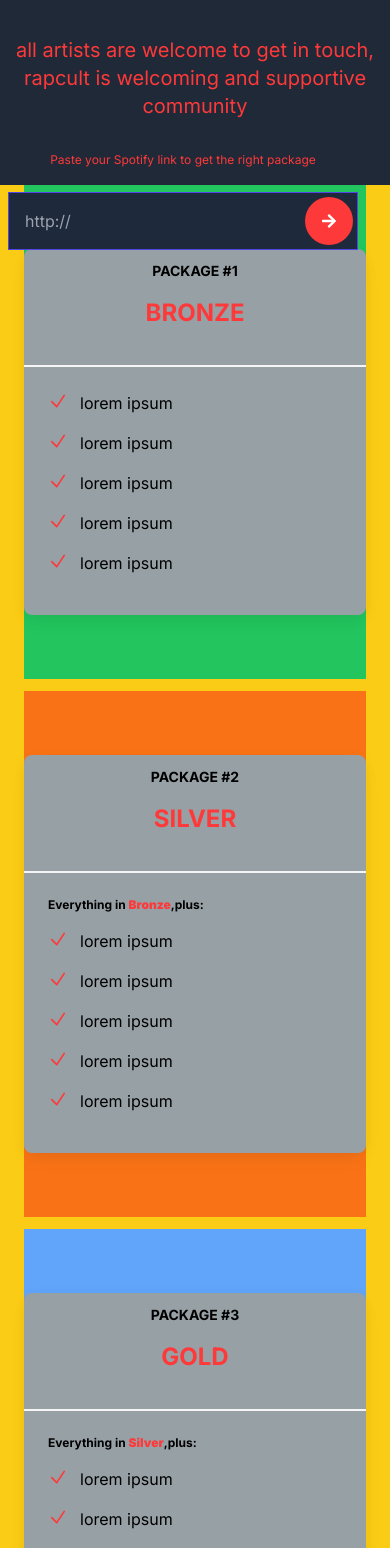
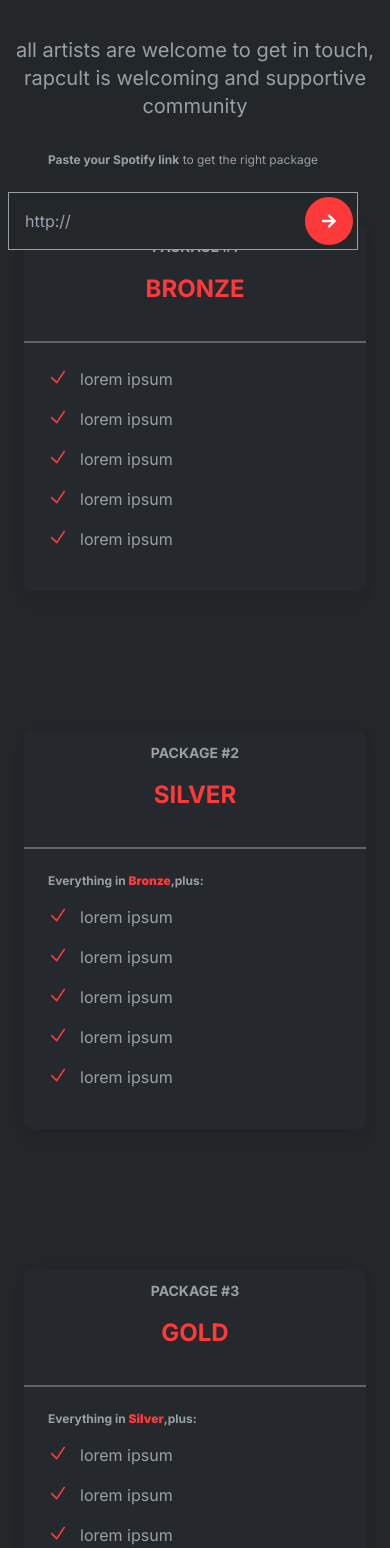
Before and after one commit to AljosaNj/rapcult, a Next.js app: page / in a window 390 px wide. Shown: the part 5073-6621 px from the top of the page. Built offline with nearby package versions, Linux system fonts and the light colour scheme.

Commit message:
packageprem

```diff
--- a/app/components/About.tsx
+++ b/app/components/About.tsx
@@ -5,7 +5,7 @@
 export default function About() {
   return (
     <section  className=" flex flex-col min-h-screen bg-black text-white bg-center bg-cover bg-blend-overlay bg-fixed   "    >
-   <div  className="  flex-1 flex  items-center  bg-darkgreen  rounded-t-3xl   ">
+   <div  className="  flex-1 flex  items-center  bg-pacgrey   rounded-t-3xl   ">
     <div  className="  md:grid-cols-2 text-center mx-auto  " >
       <br/>
       <br/>
--- a/app/components/Card.tsx
+++ b/app/components/Card.tsx
@@ -39,7 +39,7 @@
     ];
     return (
         <>
-            <div className="grid gap-2 lg:grid-cols-3 bg-darkgreen  ">
+            <div className="grid gap-2 lg:grid-cols-3 bg-pacgrey  ">
 
                 {posts.map((items, key) => (
                     <div className="w-full rounded-lg  lg:max-w-sm" key={key}>
--- a/app/components/PhotoGrid.tsx
+++ b/app/components/PhotoGrid.tsx
@@ -2,7 +2,7 @@
 
 export default function PhotoGrid() {
   return (
-   <div className='bg-darkgreen '>
+   <div className='bg-pacgrey '>
     <br/>
     <br/>
     <br/>
--- a/app/components/Stepper.tsx
+++ b/app/components/Stepper.tsx
@@ -8,15 +8,15 @@
     <div className="bg-black">
       <br/>
       <br/>
-   <div className="container mx-auto  md:px-6    rounded-2xl  bg-gray-800">
+   <div className="container mx-auto  md:px-6    rounded-2xl  bg-boxgrey">
 
   <section className="mb-32  ">
 
 
     <div className="background-radial-gradient text-center text-white lg:h-[400px] h-[300px] lg:pt-[80px] pt-[55px]">
-      <h1 className="mb-12 text-center text-6xl font-bold text-red">JOIN RAPCULT</h1>
+      <h1 className="mb-12 text-center text-6xl font-bold text-white">JOIN RAPCULT</h1>
 
-       <h2 className="text-center text-xl text-red">all artists are welcome to get in touch,<br/>
+       <h2 className="text-center text-xl text-grey">all artists are welcome to get in touch,<br/>
 
 rapcult is welcoming and supportive community
 </h2>
@@ -28,20 +28,23 @@
 <br/>
 <div className="relative mr-6 my-2">
 
-    <h2 className="text-center text-xs text-red">
-      Paste your Spotify link to get the right package
+    <h2 className="text-center text-xs text-grey">
+      <strong> Paste your Spotify link</strong> to get the right package
 </h2>
 <br/>
 <div className="flex items-center
              justify-center ">
 
 
- <form className='w-[350px] relative border border-indigo-600  '>
+ <form className='w-[350px] relative border border-grey'>
         <div className="relative">
-            <input type="search" placeholder='http://' className='w-full p-4  bg-slate-800' />
-            <button className='absolute right-1 top-1/2 -translate-y-1/2 p-4 bg-red rounded-full'>
+            <input type="search" placeholder='http://' className='w-full p-4  bg-boxgrey ' />
+
+                <button className='absolute right-1 top-1/2 -translate-y-1/2 p-4 bg-red rounded-full'>
                 <FaArrowRight />
             </button>
+
+
         </div>
 
 
@@ -69,20 +72,20 @@
  </div>
 
 
-<br/>
+
 <br/>
 <br/>
 
 
     <div className="grid px-6  md:px-6 lg:grid-cols-5
     md:grid-cols-2
-    xl:px-3 margin-top: -200px    bg-yellow-400  gap-3  ">
-      <div className="p-0 py-16 bg-green-500">
+    xl:px-3 margin-top: -200px   bg-boxgrey   gap-3  ">
+      <div className="p-0 py-16 bg-boxgrey ">
         <div
-          className="block h-full rounded-lg bg-grey shadow-[0_2px_15px_-3px_rgba(0,0,0,0.07),0_10px_20px_-2px_rgba(0,0,0,0.04)] dark:bg-neutral-700 ">
-          <div className="border-b-2 border-neutral-100 border-opacity-100 p-3 text-center dark:border-opacity-10     "    >
-            <p className="mb-4 text-sm uppercase">
-              <strong>PACKAGE #1</strong>
+          className="block h-full rounded-lg   bg-pacgrey  shadow-[0_2px_15px_-3px_rgba(0,0,0,0.07),0_10px_20px_-2px_rgba(0,0,0,0.04)] dark:bg-neutral-700 ">
+          <div className="border-b-2 border-grey border-opacity-50 p-3 text-center dark:border-opacity-10     "    >
+            <p className="mb-4 text-sm uppercase text-grey">
+              <strong >PACKAGE #1</strong>
             </p>
             <h3 className="mb-6 text-2xl text-red">
               <strong>BRONZE</strong>
@@ -92,7 +95,7 @@
 
           </div>
           <div className="p-6">
-            <ol className="list-inside">
+            <ol className="list-inside text-grey ">
 
               <li className="mb-4 flex">
                 <svg xmlns="http://www.w3.org/2000/svg" fill="none" viewBox="0 0 24 24" strokeWidth="2"
@@ -125,12 +128,12 @@
       </div>
 
 
-      <div className="py-16 bg-orange-500">
+      <div className="py-16   bg-boxgrey ">
         <div
-          className="block h-full rounded-lg bg-grey shadow-[0_2px_15px_-3px_rgba(0,0,0,0.07),0_10px_20px_-2px_rgba(0,0,0,0.04)] dark:bg-neutral-700  "
+          className="block h-full rounded-lg  bg-pacgrey shadow-[0_2px_15px_-3px_rgba(0,0,0,0.07),0_10px_20px_-2px_rgba(0,0,0,0.04)] dark:bg-neutral-700  "
          >
-          <div className="border-b-2 border-neutral-100 border-opacity-100 p-3 text-center dark:border-opacity-10">
-            <p className="mb-4 text-sm uppercase">
+          <div className="border-b-2 border-grey border-opacity-50 p-3 text-center dark:border-opacity-10">
+            <p className="mb-4 text-sm uppercase text-grey">
               <strong>PACKAGE #2</strong>
             </p>
             <h3 className="mb-6 text-2xl text-red">
@@ -141,7 +144,7 @@
 
           </div>
           <div className="p-6">
-            <ol className="list-inside">
+            <ol className="list-inside text-grey ">
               <li className="mb-4 flex text-xs"  ><strong>Everything in <strong className="text-red">Bronze</strong>,plus:</strong> </li>
               <li className="mb-4 flex">
                 <svg xmlns="http://www.w3.org/2000/svg" fill="none" viewBox="0 0 24 24" strokeWidth="2"
@@ -175,12 +178,12 @@
 
 
 
-<div className="py-16 bg-blue-400">
+<div className="py-16  bg-boxgrey">
         <div
-          className="block h-full rounded-lg bg-grey shadow-[0_2px_15px_-3px_rgba(0,0,0,0.07),0_10px_20px_-2px_rgba(0,0,0,0.04)] dark:bg-neutral-700  "
+          className="block h-full rounded-lg   bg-pacgrey  shadow-[0_2px_15px_-3px_rgba(0,0,0,0.07),0_10px_20px_-2px_rgba(0,0,0,0.04)] dark:bg-neutral-700  "
          >
-          <div className="border-b-2 border-neutral-100 border-opacity-100 p-3 text-center dark:border-opacity-10">
-            <p className="mb-4 text-sm uppercase">
+          <div className="border-b-2 border-grey border-opacity-50 p-3 text-center dark:border-opacity-10">
+            <p className="mb-4 text-sm uppercase text-grey">
               <strong>PACKAGE #3</strong>
             </p>
             <h3 className="mb-6 text-2xl text-red">
@@ -191,7 +194,7 @@
 
           </div>
           <div className="p-6">
-             <ol className="list-inside">
+             <ol className="list-inside text-grey">
                 <li className="mb-4 flex text-xs"  ><strong>Everything in <strong className="text-red">Silver</strong>,plus:</strong> </li>
               <li className="mb-4 flex">
                 <svg xmlns="http://www.w3.org/2000/svg" fill="none" viewBox="0 0 24 24" strokeWidth="2"
@@ -240,11 +243,11 @@
 
 
 
-<div className="p-0 py-16 bg-green-500">
+<div className="p-0 py-16 bg-boxgrey ">
         <div
-          className="block h-full rounded-lg bg-grey shadow-[0_2px_15px_-3px_rgba(0,0,0,0.07),0_10px_20px_-2px_rgba(0,0,0,0.04)] dark:bg-neutral-700 ">
-          <div className="border-b-2 border-neutral-100 border-opacity-100 p-3 text-center dark:border-opacity-10">
-            <p className="mb-4 text-sm uppercase">
+          className="block h-full rounded-lg   bg-pacgrey  shadow-[0_2px_15px_-3px_rgba(0,0,0,0.07),0_10px_20px_-2px_rgba(0,0,0,0.04)] dark:bg-neutral-700 ">
+          <div className="border-b-2 border-grey border-opacity-50 p-3 text-center dark:border-opacity-10">
+            <p className="mb-4 text-sm uppercase text-grey ">
               <strong>PACKAGE #4</strong>
             </p>
             <h3 className="mb-6 text-2xl text-red">
@@ -255,7 +258,7 @@
 
           </div>
           <div className="p-6">
-             <ol className="list-inside">
+             <ol className="list-inside text-grey ">
                 <li className="mb-4 flex text-xs"  ><strong>Everything in <strong className="text-red">Gold</strong>,plus:</strong> </li>
               <li className="mb-4 flex">
                 <svg xmlns="http://www.w3.org/2000/svg" fill="none" viewBox="0 0 24 24" strokeWidth="2"
@@ -289,12 +292,12 @@
 
 
 
- <div className="py-16 bg-orange-500">
+ <div className="py-16  bg-boxgrey">
         <div
-          className="block h-full rounded-lg bg-grey shadow-[0_2px_15px_-3px_rgba(0,0,0,0.07),0_10px_20px_-2px_rgba(0,0,0,0.04)] dark:bg-neutral-700 "
+          className="block h-full rounded-lg  bg-pacgrey  shadow-[0_2px_15px_-3px_rgba(0,0,0,0.07),0_10px_20px_-2px_rgba(0,0,0,0.04)] dark:bg-neutral-700 "
          >
-          <div className="border-b-2 border-neutral-100 border-opacity-100 p-3 text-center dark:border-opacity-10">
-            <p className="mb-4 text-sm uppercase">
+          <div className="border-b-2 border-grey border-opacity-50 p-3 text-center dark:border-opacity-10">
+            <p className="mb-4 text-sm uppercase text-grey">
               <strong>PACKAGE #5 </strong>
             </p>
             <h3 className="mb-6 text-2xl text-red">
@@ -305,7 +308,7 @@
 
           </div>
           <div className="p-6">
-             <ol className="list-inside">
+             <ol className="list-inside text-grey">
                 <li className="mb-4 flex text-xs"  ><strong>Everything in <strong className="text-red">Platin</strong>,plus:</strong> </li>
               <li className="mb-4 flex">
                 <svg xmlns="http://www.w3.org/2000/svg" fill="none" viewBox="0 0 24 24" strokeWidth="2"
--- a/tailwind.config.js
+++ b/tailwind.config.js
@@ -16,6 +16,8 @@
        black: '#202020',
        darkgreen: '#20282a',
        lightgrey:'#9ca7ac ' ,
+       boxgrey:'#23272A',
+       pacgrey:'#25292D',
        red: '#fe393a' ,
        grey: '#97a0a5 ',
        darkgrey: '#959fa5',
```
